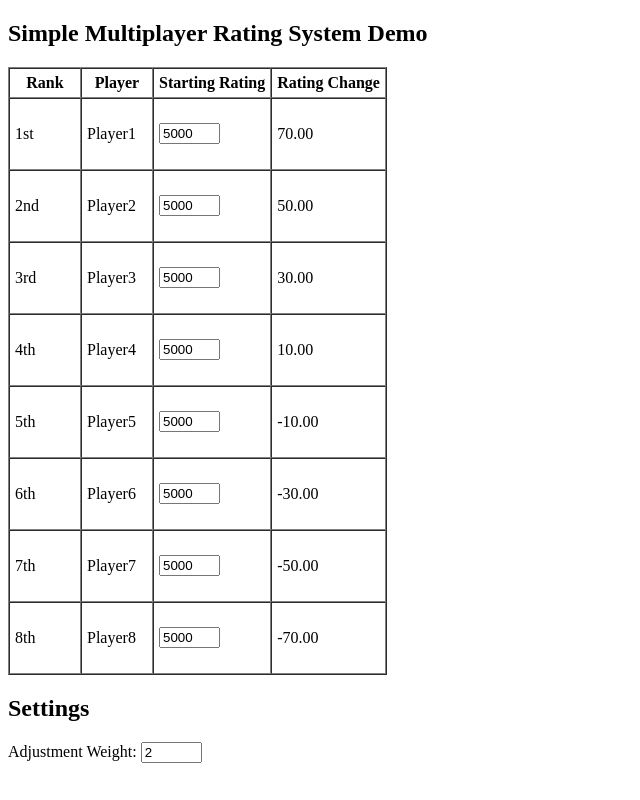
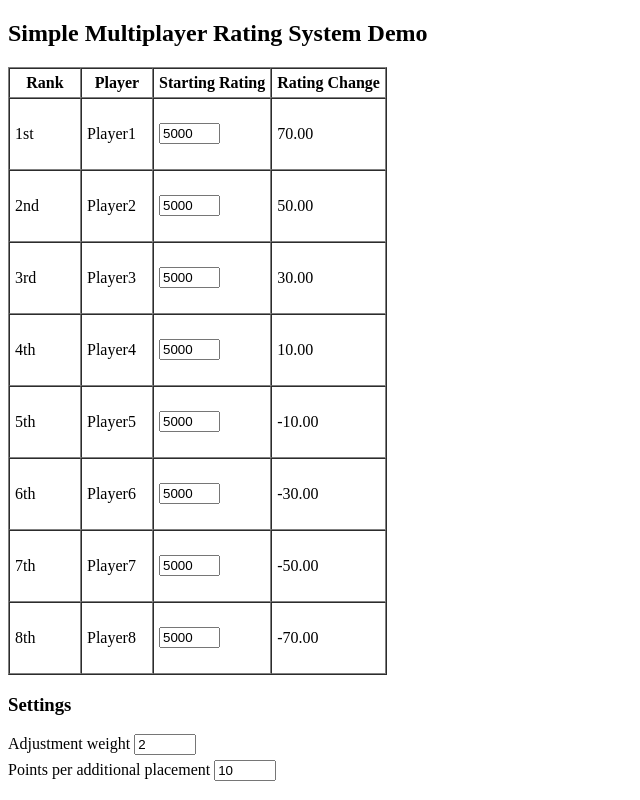
Before and after one commit to cahillaw/SimpleMultiplayerRatingSystem, a plain HTML site: page index.html in a window 1280 px wide. Shown: the whole page, without its empty margins (0-640 px from the left). Drawn offline with Linux system fonts and the light colour scheme.

Commit message:
Added additional knob + demo

```diff
--- a/index.html
+++ b/index.html
@@ -64,9 +64,12 @@
             <td class="pointsResultContainer"></td>
         </tr>
     </table>
-    <h2>Settings</h3>
+    <h3>Settings</h3>
     <div>
-        <td>Adjustment Weight: <input class="adjustmentWeight" type="number" min="0" max="10" value="2" onChange="calculate();"/></td></td>
+        <td>Adjustment weight <input class="adjustmentWeight" type="number" min="0" max="10" value="2" onChange="calculate();"/></td></td>
+    </div>
+    <div style="padding-top: 5px;">
+        <td>Points per additional placement <input class="defaultPoints" type="number" min="5" max="30" value="10" onChange="calculate();"/></td></td>
     </div>
 </body>
 
--- a/script.js
+++ b/script.js
@@ -48,11 +48,11 @@ function adjustRatings(players, playerPos) {
 function calcCustomPositivePoints(difference) {
     let differenceAdjustment = document.getElementsByClassName("adjustmentWeight")[0].value * difference / 1000;
 
-    return 10 + differenceAdjustment;
+    return Number(document.getElementsByClassName("defaultPoints")[0].value) + differenceAdjustment;
 }
 
 function calcCustomNegativePoints(difference) {
     let differenceAdjustment = document.getElementsByClassName("adjustmentWeight")[0].value * difference / 1000;
 
-    return -10 + differenceAdjustment;
+    return -Number(document.getElementsByClassName("defaultPoints")[0].value) + differenceAdjustment;
 }
```
Also changed, not shown: 1 other file.
